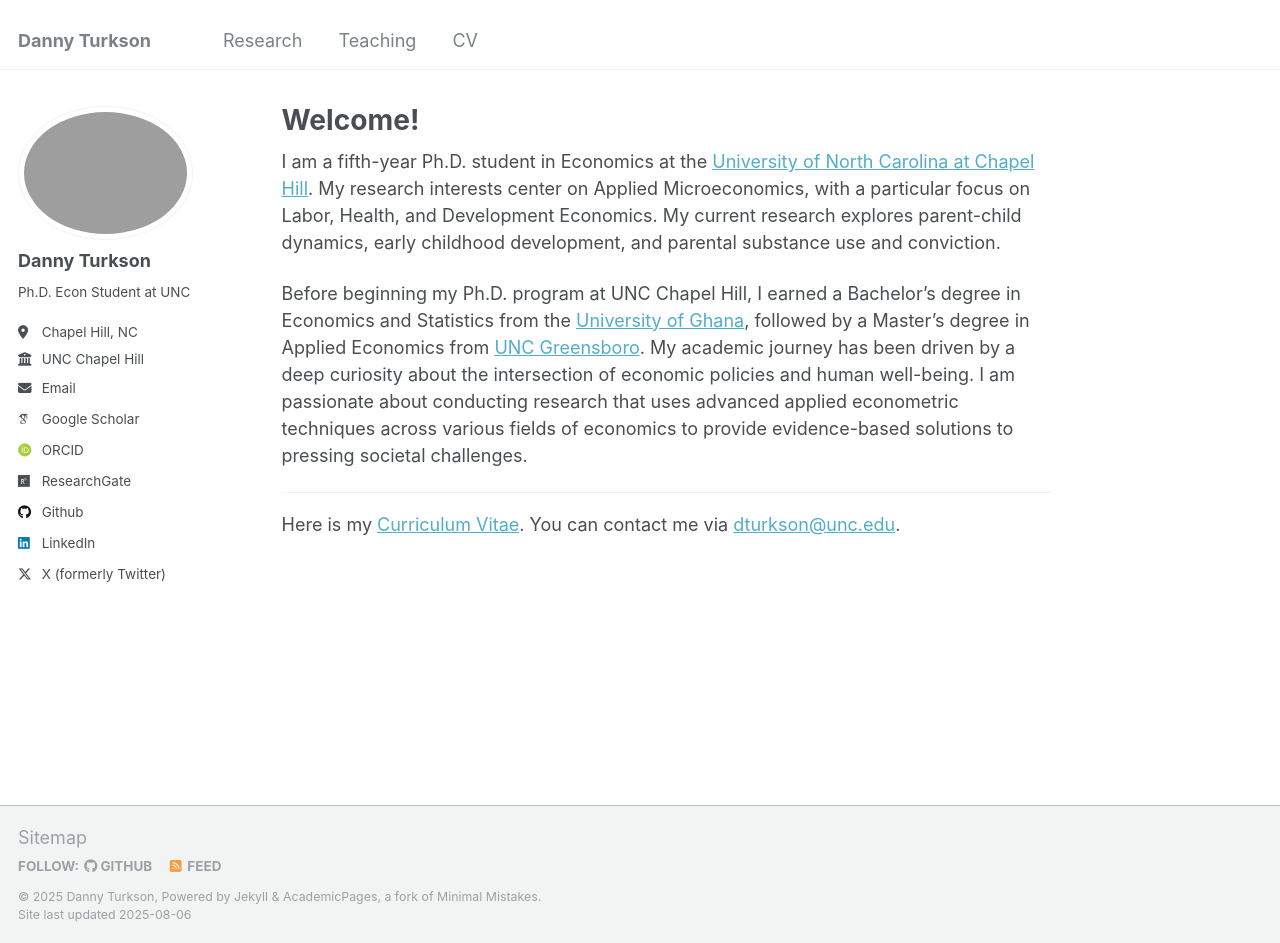
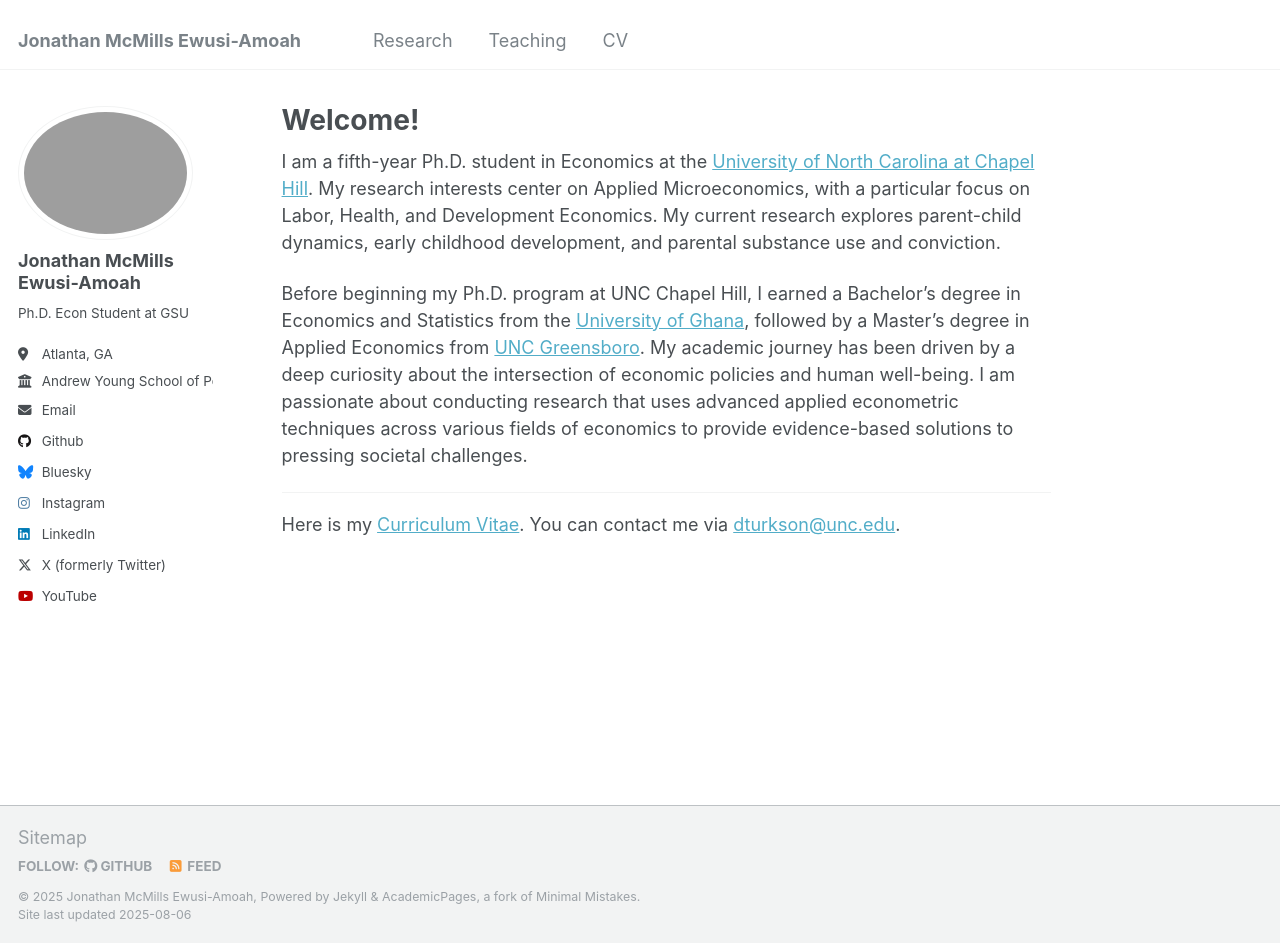
Before and after one commit to JonathanMcMills/JonathanMcMills.github.io, a Jekyll site: the page built from _pages/about.md, in a window 1280 px wide and 943 px high. Built offline with Jekyll 4.4.1, drawn with Linux system fonts in a browser that asks for light colours; some web fonts are replaced.

Commit message:
Profile edit

```diff
--- a/_config.yml
+++ b/_config.yml
@@ -8,57 +8,57 @@
 
 # Basic Site Settings
 locale                   : "en-US"
-title                    : "Danny Turkson"
+title                    : "Jonathan McMills Ewusi-Amoah"
 title_separator          : "-"
-name                     : &name "Danny Turkson"
+name                     : &name "Jonathan McMills Ewusi-Amoah"
 description              : &description "personal description"
-url                      : https://dannyturkson.github.io # the base hostname & protocol for your site e.g. "https://[your GitHub username].github.io"
+url                      : https://jonathanmcmills.github.io # the base hostname & protocol for your site e.g. "https://[your GitHub username].github.io"
 baseurl                  : "" # the subpath of your site, e.g. "/blog"
-repository               : "dannyturkson/dannyturkson.github.io"
+repository               : "JonathanMcMills/JonathanMcMills.github.io"
 
 # Site Author - The following control what appear as part of the author content on the side bar.
 #               If a field is blank the icon and link will not appear, otherwise it will be shown.
 #               Additional customization can be done by editing /_includes/author-profile.html
 author:
   # Biographic information
-  avatar           : "profile.JPG"
-  name             : "Danny Turkson"
+  avatar           : "Profile.jpg"
+  name             : "Jonathan McMills Ewusi-Amoah"
   pronouns         : # example: "she/her"
-  bio              : "Ph.D. Econ Student at UNC"
-  location         : "Chapel Hill, NC"
-  employer         : "UNC Chapel Hill"
+  bio              : "Ph.D. Econ Student at GSU"
+  location         : "Atlanta, GA"
+  employer         : "Andrew Young School of Policy Studies"
   uri              : # URL
-  email            : "dturkson@unc.edu"
+  email            : "jewusiamoah1@gsu.edu"
 
   # Academic websites
   arxiv            : # URL - Update with the correct link to your profile
-  googlescholar    : "https://scholar.google.com/citations?user=L2GtW8UAAAAJ&hl=en"
+  googlescholar    : # "https://scholar.google.com/citations?user=L2GtW8UAAAAJ&hl=en"
   impactstory      : # URL
-  orcid            : "https://orcid.org/0000-0002-1664-6899"
+  orcid            : # "https://orcid.org/0000-0002-1664-6899"
   semantic         : # URL
   pubmed           : # "https://www.ncbi.nlm.nih.gov/pubmed/?term=john+snow"
-  researchgate     :  "https://www.researchgate.net/profile/Danny-Turkson?ev=hdr_xprf&_tp=eyJjb250ZXh0Ijp7ImZpcnN0UGFnZSI6ImhvbWUiLCJwYWdlIjoiaG9tZSIsInBvc2l0aW9uIjoiZ2xvYmFsSGVhZGVyIn19"
+  researchgate     : # "https://www.researchgate.net/profile/Danny-Turkson?ev=hdr_xprf&_tp=eyJjb250ZXh0Ijp7ImZpcnN0UGFnZSI6ImhvbWUiLCJwYWdlIjoiaG9tZSIsInBvc2l0aW9uIjoiZ2xvYmFsSGVhZGVyIn19"
   scopus           : # URL
 
   # Repositories and software development
   bitbucket        : # Username - Update with your username on the site
   codepen          : # Username
   dribbble         : # Username
-  github           : "dannyturkson"
+  github           : "JonathanMcMills"
   kaggle           : # Username
   stackoverflow    : # User number or user number and name (i.e., use "1" or "1/jeff-atwood")
 
   # Social media
-  bluesky          : # "bsky.app" # Replace this with you Bluesky username
+  bluesky          :  "mcmills4u.bsky.social" # Replace this with you Bluesky username
   facebook         : # Username
   flickr           : # Username
   foursquare       : # Username
   goodreads        : # Username
   google_plus      : # Username
   keybase          : # Username
-  instagram        : # Username
+  instagram        :  "mcmills4u"
   lastfm           : # Username
-  linkedin         : "dannyturkson"
+  linkedin         : "jonathan-mcmills-ewusi-amoah-b5855212a"
   mastodon         : # URL
   medium           : # URL
   pinterest        : # Username
@@ -66,12 +66,12 @@ author:
   steam            : # Username
   telegram         : # URL
   tumblr           : # Username
-  twitter          : "dan_jux_kiddin"
+  twitter          : "mcmills4u"
   vine             : # Username
   weibo            : # Username
   wikipedia        : # Username
   xing             : # Username
-  youtube          : # Username
+  youtube          :  "bestgradeservices"
   zhihu            : # Username
 
 # Publication Category - The following the list of publication categories and their headings
```
Also changed, not shown: images/profile.png (deleted), 1 other file.
